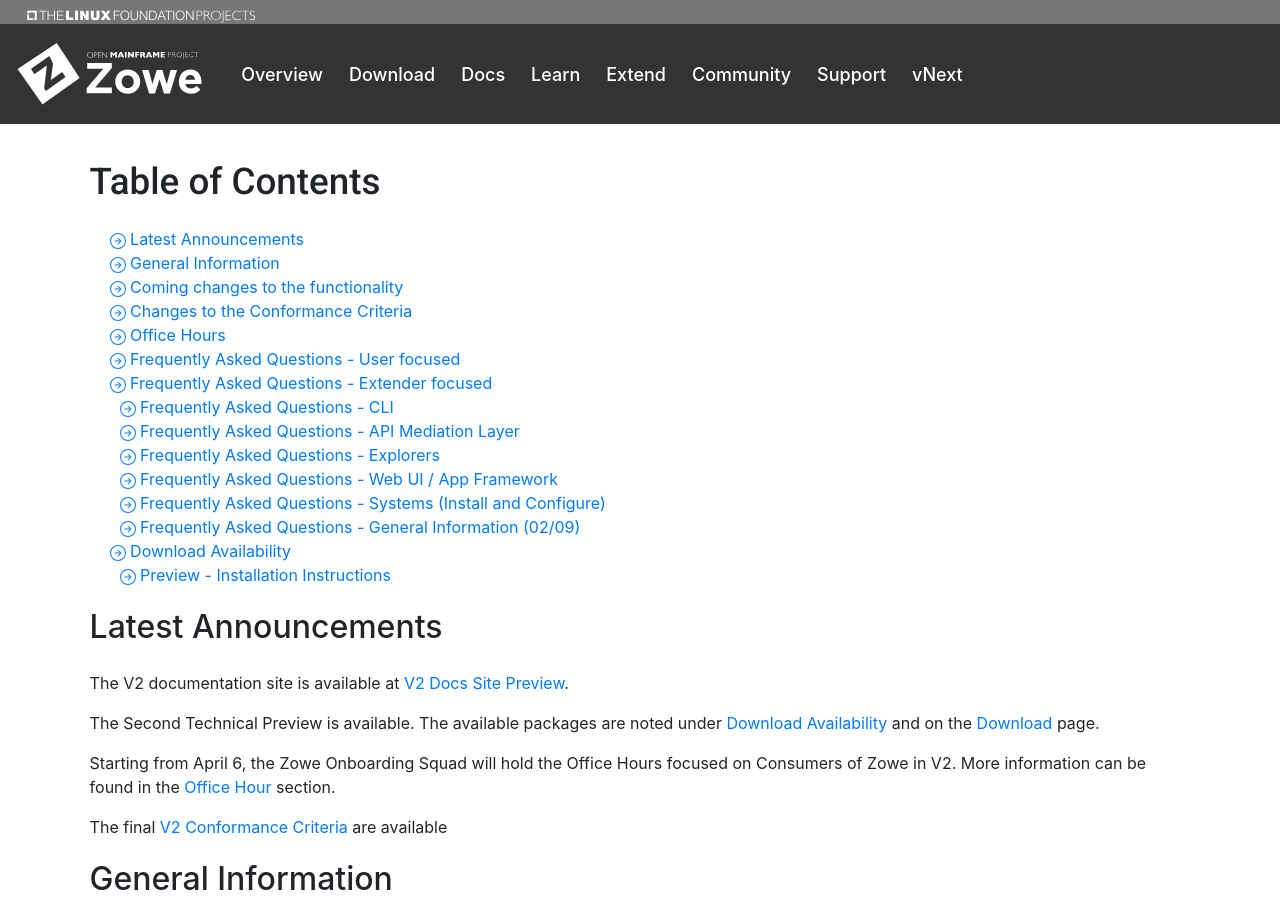
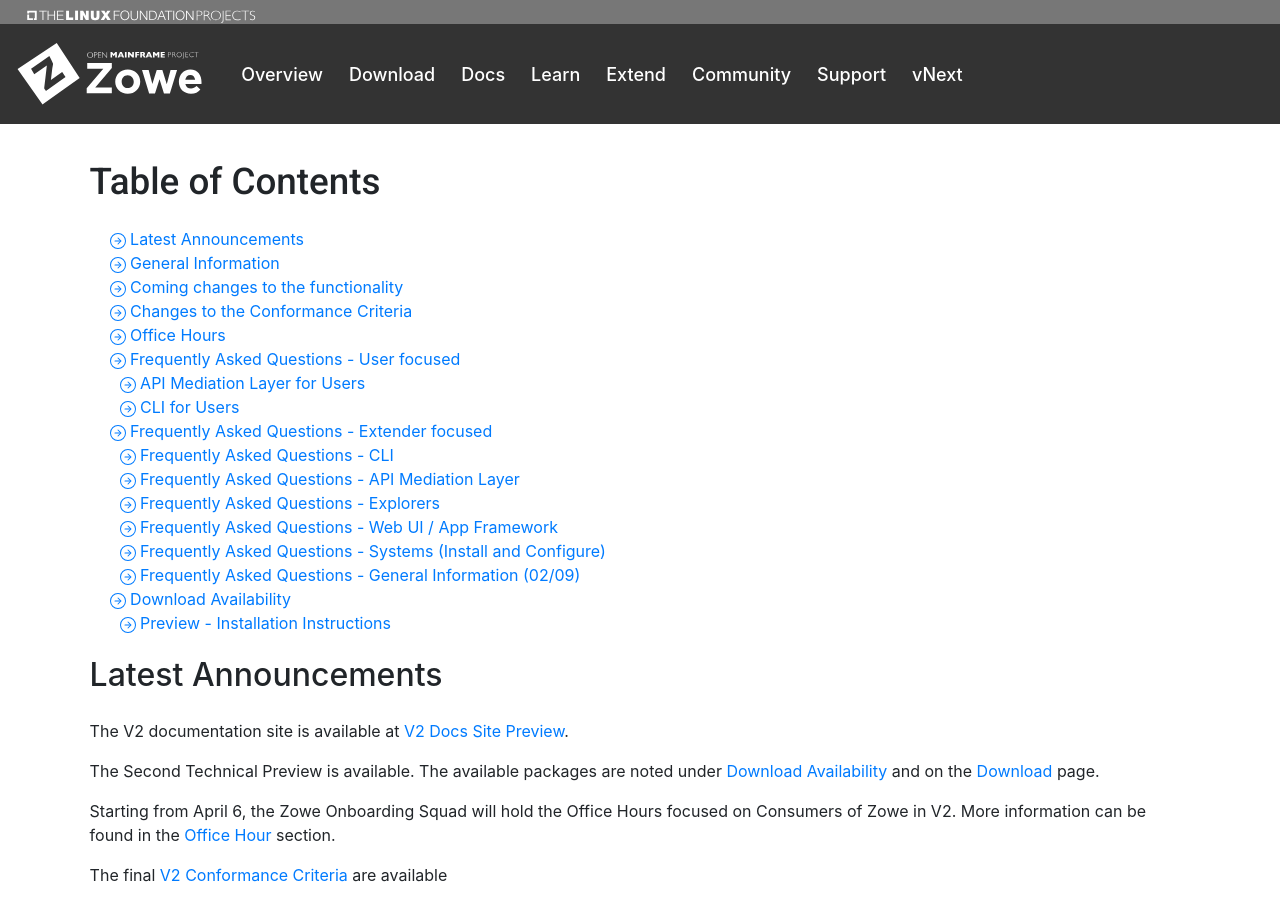
Before and after one commit to zowe/zowe.github.io, a Jekyll site: the page built from vNext.md, in a window 1280 px wide and 900 px high. Built offline with Jekyll 4.4.1, drawn with Linux system fonts in a browser that asks for light colours; our own code applies the rules of GitHub Pages for plain Markdown files.

Commit message:
Add links to the content
Signed-off-by: Jakub Balhar <jakub.balhar@broadcom.net>

```diff
--- a/vNext.md
+++ b/vNext.md
@@ -49,6 +49,14 @@
       <a href="#faq-users" class="card-link">
       <svg width="1em" height="1em" viewBox="0 0 16 16" class="bi bi-arrow-right-circle" fill="currentColor" xmlns="http://www.w3.org/2000/svg"> <path fill-rule="evenodd" d="M8 15A7 7 0 1 0 8 1a7 7 0 0 0 0 14zm0 1A8 8 0 1 0 8 0a8 8 0 0 0 0 16z"/> <path fill-rule="evenodd" d="M7.646 11.354a.5.5 0 0 1 0-.708L10.293 8 7.646 5.354a.5.5 0 1 1 .708-.708l3 3a.5.5 0 0 1 0 .708l-3 3a.5.5 0 0 1-.708 0z"/> <path fill-rule="evenodd" d="M4.5 8a.5.5 0 0 1 .5-.5h5a.5.5 0 0 1 0 1H5a.5.5 0 0 1-.5-.5z"/></svg>
       Frequently Asked Questions - User focused
+      </a>
+      <a href="#questions-apiml-users" class="card-link" style="margin-left: 30px;">
+      <svg width="1em" height="1em" viewBox="0 0 16 16" class="bi bi-arrow-right-circle" fill="currentColor" xmlns="http://www.w3.org/2000/svg"> <path fill-rule="evenodd" d="M8 15A7 7 0 1 0 8 1a7 7 0 0 0 0 14zm0 1A8 8 0 1 0 8 0a8 8 0 0 0 0 16z"/> <path fill-rule="evenodd" d="M7.646 11.354a.5.5 0 0 1 0-.708L10.293 8 7.646 5.354a.5.5 0 1 1 .708-.708l3 3a.5.5 0 0 1 0 .708l-3 3a.5.5 0 0 1-.708 0z"/> <path fill-rule="evenodd" d="M4.5 8a.5.5 0 0 1 .5-.5h5a.5.5 0 0 1 0 1H5a.5.5 0 0 1-.5-.5z"/></svg>
+      API Mediation Layer for Users
+      </a>
+      <a href="#questions-cli-users" class="card-link" style="margin-left: 30px;">
+      <svg width="1em" height="1em" viewBox="0 0 16 16" class="bi bi-arrow-right-circle" fill="currentColor" xmlns="http://www.w3.org/2000/svg"> <path fill-rule="evenodd" d="M8 15A7 7 0 1 0 8 1a7 7 0 0 0 0 14zm0 1A8 8 0 1 0 8 0a8 8 0 0 0 0 16z"/> <path fill-rule="evenodd" d="M7.646 11.354a.5.5 0 0 1 0-.708L10.293 8 7.646 5.354a.5.5 0 1 1 .708-.708l3 3a.5.5 0 0 1 0 .708l-3 3a.5.5 0 0 1-.708 0z"/> <path fill-rule="evenodd" d="M4.5 8a.5.5 0 0 1 .5-.5h5a.5.5 0 0 1 0 1H5a.5.5 0 0 1-.5-.5z"/></svg>
+      CLI for Users
       </a>
       <a href="#faq" class="card-link">
       <svg width="1em" height="1em" viewBox="0 0 16 16" class="bi bi-arrow-right-circle" fill="currentColor" xmlns="http://www.w3.org/2000/svg"> <path fill-rule="evenodd" d="M8 15A7 7 0 1 0 8 1a7 7 0 0 0 0 14zm0 1A8 8 0 1 0 8 0a8 8 0 0 0 0 16z"/> <path fill-rule="evenodd" d="M7.646 11.354a.5.5 0 0 1 0-.708L10.293 8 7.646 5.354a.5.5 0 1 1 .708-.708l3 3a.5.5 0 0 1 0 .708l-3 3a.5.5 0 0 1-.708 0z"/> <path fill-rule="evenodd" d="M4.5 8a.5.5 0 0 1 .5-.5h5a.5.5 0 0 1 0 1H5a.5.5 0 0 1-.5-.5z"/></svg>
```
